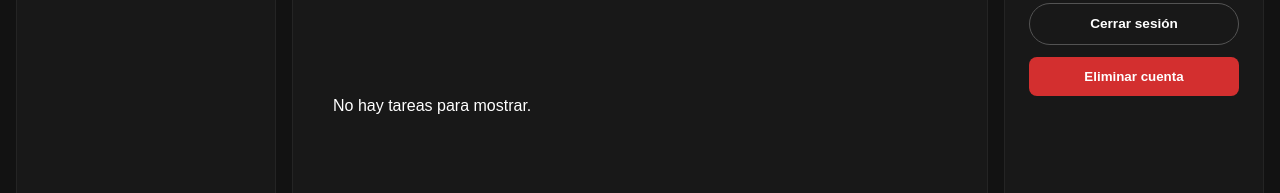
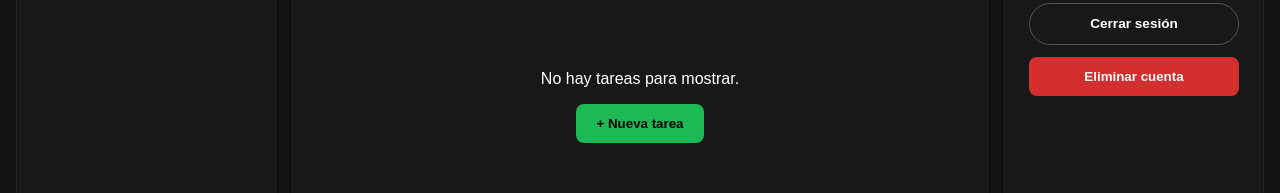
Before and after one commit to octaviolanne-hue/ProyectoIntegradorM4, a React (Vite) app: page /tasks in a window 1280 px wide. Shown: the part 334-527 px from the top of the page. Built offline with nearby package versions, Linux system fonts and the light colour scheme; no server answers; the database is empty; sample sign-in values are in the browser's storage.

Commit message:
completar CRUD de tareas con Firestore

```diff
--- a/src/App.css
+++ b/src/App.css
@@ -562,15 +562,27 @@
 
 /* Nueva tarea */
 
+/* Nueva tarea */
+
 .new-task-button {
     border: none;
-
     background-color: #1db954;
     color: #000000;
+    font-weight: 700;
+    padding: 0.75rem 1.25rem;
+    border-radius: 0.5rem;
+    cursor: pointer;
+
+    transition:
+        background-color 0.2s ease,
+        transform 0.2s ease,
+        box-shadow 0.2s ease;
 }
 
 .new-task-button:hover {
     background-color: #1ed760;
+    transform: scale(1.04);
+    box-shadow: 0 0 18px rgba(29, 185, 84, 0.25);
 }
 
 
@@ -772,69 +784,6 @@
     box-shadow: 0 0 14px rgba(29, 185, 84, 0.15);
 }
 
-/* =========================
-   TABLET
-   ========================= */
-
-@media (min-width: 768px) {
-
-    /* Home */
-
-    .home-header {
-        padding: 2rem 3rem;
-    }
-
-    .hero {
-        padding: 3rem;
-    }
-
-    .hero-description {
-        font-size: 1.1rem;
-    }
-
-
-    /* Auth */
-
-    .auth-page {
-        padding: 3rem 2rem;
-    }
-
-    .auth-logo {
-        margin-bottom: 5rem;
-    }
-
-    .auth-content h1 {
-        font-size: 2.5rem;
-    }
-
-
-    /* Tasks */
-
-    .tasks-navbar {
-        height: 80px;
-
-        padding: 0 2rem;
-    }
-
-    .tasks-layout {
-        padding: 1.5rem;
-
-        gap: 1.25rem;
-    }
-
-    .tasks-library {
-        padding: 1.5rem;
-    }
-
-    .task-details {
-        padding: 2rem;
-    }
-
-    .user-panel {
-        padding: 2rem;
-    }
-}
-
 .delete-account-button {
     width: 100%;
     margin-top: 0.75rem;
@@ -912,6 +861,78 @@
     height: 100%;
     object-fit: cover;
 }
+
+.empty-tasks {
+    display: flex;
+    flex-direction: column;
+    align-items: center;
+    gap: 1rem;
+    text-align: center;
+}
+
+/* =========================
+   TABLET
+   ========================= */
+
+@media (min-width: 768px) {
+
+    /* Home */
+
+    .home-header {
+        padding: 2rem 3rem;
+    }
+
+    .hero {
+        padding: 3rem;
+    }
+
+    .hero-description {
+        font-size: 1.1rem;
+    }
+
+
+    /* Auth */
+
+    .auth-page {
+        padding: 3rem 2rem;
+    }
+
+    .auth-logo {
+        margin-bottom: 5rem;
+    }
+
+    .auth-content h1 {
+        font-size: 2.5rem;
+    }
+
+
+    /* Tasks */
+
+    .tasks-navbar {
+        height: 80px;
+
+        padding: 0 2rem;
+    }
+
+    .tasks-layout {
+        padding: 1.5rem;
+
+        gap: 1.25rem;
+    }
+
+    .tasks-library {
+        padding: 1.5rem;
+    }
+
+    .task-details {
+        padding: 2rem;
+    }
+
+    .user-panel {
+        padding: 2rem;
+    }
+}
+
 
 /* =========================
    DESKTOP
--- a/src/pages/Tasks.tsx
+++ b/src/pages/Tasks.tsx
@@ -1,7 +1,12 @@
 import { useEffect, useState } from "react";
 import { useAuth } from "../features/AuthContext";
 import { deleteAccount, logout } from "../services/auth";
-import { addTask, getTasks } from "../services/tasks";
+import {
+    addTask,
+    getTasks,
+    updateTask,
+    deleteTask,
+} from "../services/tasks";
 import type { Task } from "../types/task";
 
 function Tasks() {
@@ -42,6 +47,13 @@ function Tasks() {
                 return;
             }
 
+            await updateTask(
+                selectedTask.id,
+                title,
+                description,
+                selectedTask.completed
+            );
+
             const updatedTask: Task = {
                 ...selectedTask,
                 title,
@@ -78,7 +90,7 @@ function Tasks() {
         setIsEditing(false);
     };
 
-    const handleDeleteTask = () => {
+    const handleDeleteTask = async () => {
         if (!selectedTask) {
             return;
         }
@@ -91,6 +103,9 @@ function Tasks() {
             return;
         }
 
+        try {
+            await deleteTask(selectedTask.id);
+
             const remainingTasks = tasks.filter(
                 (task) => task.id !== selectedTask.id
             );
@@ -102,9 +117,15 @@ function Tasks() {
             } else {
                 setSelectedTask(null);
             }
+        } catch (error) {
+            console.error("Error al eliminar la tarea:", error);
+
+            window.alert(
+                "No se pudo eliminar la tarea."
+            );
+        }
     };
-
-    const handleToggleComplete = () => {
+    const handleToggleComplete = async () => {
         if (!selectedTask) {
             return;
         }
@@ -113,6 +134,14 @@ function Tasks() {
             ...selectedTask,
             completed: !selectedTask.completed,
         };
+
+        try {
+            await updateTask(
+                selectedTask.id,
+                selectedTask.title,
+                selectedTask.description,
+                updatedTask.completed
+            );
 
             setTasks(
                 tasks.map((task) =>
@@ -123,6 +152,16 @@ function Tasks() {
             );
 
             setSelectedTask(updatedTask);
+        } catch (error) {
+            console.error(
+                "Error al actualizar el estado de la tarea:",
+                error
+            );
+
+            window.alert(
+                "No se pudo actualizar el estado de la tarea."
+            );
+        }
     };
 
     const handleDeleteAccount = async () => {
@@ -273,9 +312,21 @@ function Tasks() {
                                 </div>
                             </>
                         ) : (
-                            <p>
-                                No hay tareas para mostrar.
-                            </p>
+                            <div className="empty-tasks">
+                                <p>No hay tareas para mostrar.</p>
+
+                                <button
+                                    className="new-task-button"
+                                    onClick={() => {
+                                        setIsEditing(false);
+                                        setTitle("");
+                                        setDescription("");
+                                        setShowForm(true);
+                                    }}
+                                >
+                                    + Nueva tarea
+                                </button>
+                            </div>
                         )
                     ) : (
                         <form
--- a/src/services/tasks.ts
+++ b/src/services/tasks.ts
@@ -2,32 +2,15 @@ import {
     collection,
     addDoc,
     getDocs,
+    updateDoc,
+    doc,
+    deleteDoc,
 } from "firebase/firestore";
-import type { Task } from "../types/task";
 import { db } from "./firestore";
 import { auth } from "./auth";
+import type { Task } from "../types/task";
 
-export const getTasks = async (): Promise<Task[]> => {
-    if (!auth.currentUser) {
-        throw new Error("No hay un usuario autenticado.");
-    }
 
-    const userId = auth.currentUser.uid;
-
-    const tasksRef = collection(
-        db,
-        "users",
-        userId,
-        "tasks"
-    );
-
-    const snapshot = await getDocs(tasksRef);
-
-    return snapshot.docs.map((doc) => ({
-        id: doc.id,
-        ...doc.data(),
-    })) as Task[];
-};
 export const addTask = async (
     title: string,
     description: string
@@ -35,16 +18,13 @@ export const addTask = async (
     if (!auth.currentUser) {
         throw new Error("No hay un usuario autenticado.");
     }
-
     const userId = auth.currentUser.uid;
-
     const tasksRef = collection(
         db,
         "users",
         userId,
         "tasks"
     );
-
     await addDoc(tasksRef, {
         title,
         description,
@@ -52,3 +32,63 @@ export const addTask = async (
         createdAt: new Date(),
     });
 };
+
+
+export const getTasks = async (): Promise<Task[]> => {
+    if (!auth.currentUser) {
+        throw new Error("No hay un usuario autenticado.");
+    }
+    const userId = auth.currentUser.uid;
+    const tasksRef = collection(
+        db,
+        "users",
+        userId,
+        "tasks"
+    );
+    const snapshot = await getDocs(tasksRef);
+    return snapshot.docs.map((doc) => ({
+        id: doc.id,
+        ...doc.data(),
+    })) as Task[];
+};
+
+export const updateTask = async (
+    taskId: string,
+    title: string,
+    description: string,
+    completed: boolean
+) => {
+    if (!auth.currentUser) {
+        throw new Error("No hay un usuario autenticado.");
+    }
+    const userId = auth.currentUser.uid;
+    const taskRef = doc(
+        db,
+        "users",
+        userId,
+        "tasks",
+        taskId
+    );
+    await updateDoc(taskRef, {
+        title,
+        description,
+        completed,
+    });
+};
+export const deleteTask = async (taskId: string) => {
+    if (!auth.currentUser) {
+        throw new Error("No hay un usuario autenticado.");
+    }
+
+    const userId = auth.currentUser.uid;
+
+    const taskRef = doc(
+        db,
+        "users",
+        userId,
+        "tasks",
+        taskId
+    );
+
+    await deleteDoc(taskRef);
+};
```
Lines whose indentation alone changed are shown as unchanged.
